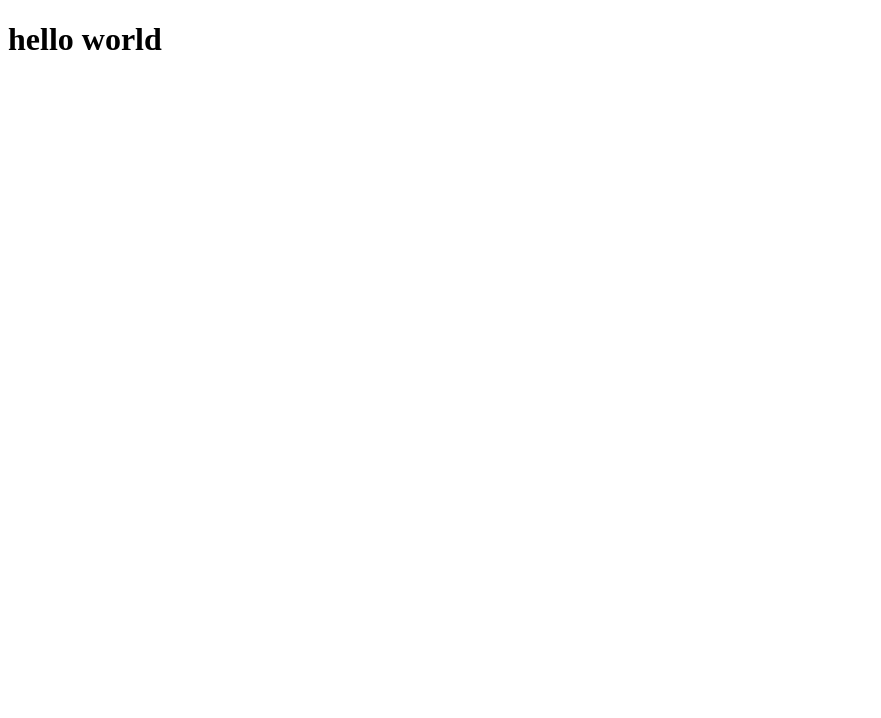
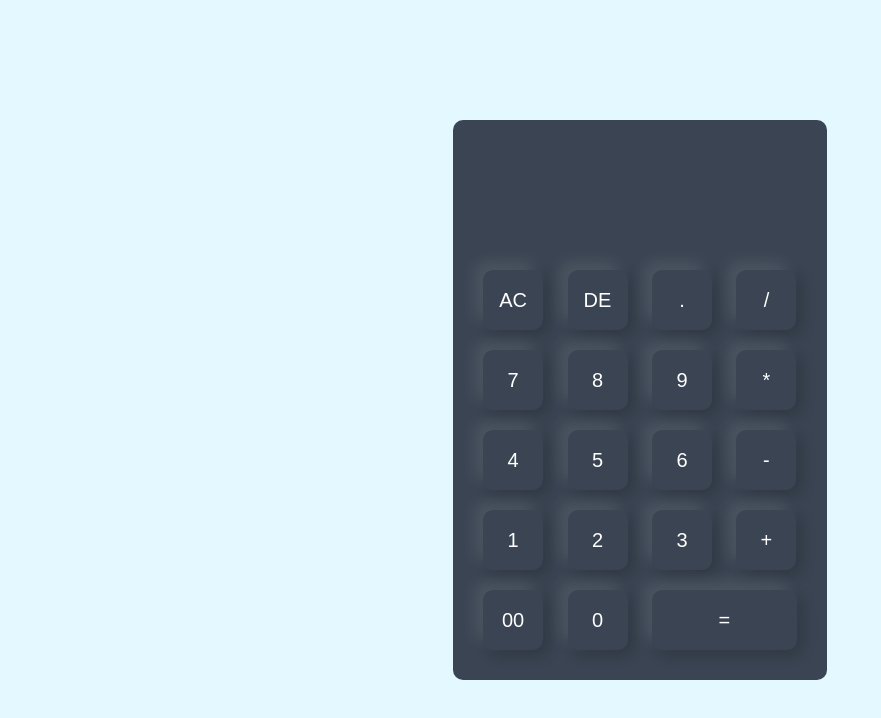
Before and after one commit to ShinyZane/web_app_calculator, a plain HTML site: page index.html in a window 1280 px wide. Shown: the whole page, without its empty margins (0-881 px from the left). Drawn offline with Linux system fonts and the light colour scheme.

Commit message:
calculator
design and functions updated

```diff
--- a/index.css
+++ b/index.css
@@ -0,0 +1,48 @@
+*{
+    margin: 0;
+    padding: 0;
+    font-family: 'Poppins', sans-serif;
+    box-sizing: border-box;
+}
+
+.container{
+    width: 100%;
+    height: 100vh;
+    background: #e3f9ff;
+    display: flex;
+    align-items: center;
+    justify-content: center;
+}
+.calculator{
+    background: #3a4452;
+    padding: 20px;
+    border-radius: 10px;
+}
+.calculator form input{
+    border: 0;
+    outline: 0;
+    width:  60px;
+    height: 60px;
+    border-radius: 10px;
+    box-shadow: -8px -8px 15px rgba(255, 255, 255, 0.1), 5px 5px 15px rgba(0, 0, 0, 0.2);
+    background: transparent;
+    font-size: 20px;
+    color: #fff;
+    cursor: pointer;
+    margin: 10px;
+}
+
+form .display{
+    display: flex;
+    justify-content: flex-end;
+    margin: 20px 0;
+}
+form .display input{
+    text-align: right;
+    flex: 1;
+    font-size: 45px;
+    box-shadow: none;
+}
+form input.equal{
+    width: 145px;
+}
--- a/index.html
+++ b/index.html
@@ -1,11 +1,54 @@
 <!DOCTYPE html>
 <html lang="en">
 <head>
-    <meta charset="UTF-8">
-    <meta name="viewport" content="width=device-width, initial-scale=1.0">
-    <title>Web app calculator</title>
+    <meta name="viewport" content="width=device-width, initial-scale-1.0">
+    <title>Web Calculator</title>
+    <link rel="stylesheet" href="index.css">
 </head>
 <body>
-    <h1>hello world</h1>
+
+<div class="container">
+    <div class="calculator">
+        <form>
+            <div class="display">
+                <input type="text" name="display">
+            </div>
+            <div>
+                <input type="button" value="AC" onclick="display.value = '' ">
+                <input type="button" value="DE" onclick="display.value = display.value.toString().slice
+                (0, -1)">
+                <input type="button" value="." onclick="display.value += '.' ">
+                <input type="button" value="/" onclick="display.value += '/' ">
+            </div>
+            <div>
+                <input type="button" value="7" onclick="display.value += '7' ">
+                <input type="button" value="8" onclick="display.value += '8' ">
+                <input type="button" value="9" onclick="display.value += '9' ">
+                <input type="button" value="*" onclick="display.value += '*' ">
+            </div>
+            <div>
+                <input type="button" value="4" onclick="display.value += '4' ">
+                <input type="button" value="5" onclick="display.value += '5' ">
+                <input type="button" value="6" onclick="display.value += '6' ">
+                <input type="button" value="-" onclick="display.value += '-' ">
+            </div>
+            <div>
+                <input type="button" value="1" onclick="display.value += '1' ">
+                <input type="button" value="2" onclick="display.value += '2' ">
+                <input type="button" value="3" onclick="display.value += '3' ">
+                <input type="button" value="+" onclick="display.value += '+' ">
+            </div>
+            <div>
+                <input type="button" value="00" onclick="display.value += '00' ">
+                <input type="button" value="0" onclick="display.value += '0' ">
+                <input type="button" value="=" onclick="display.value =  eval(display.value)" class="equal">
+
+            </div>
+        </form>
+    </div>
+
+</div>
+
+
 </body>
 </html>
```
